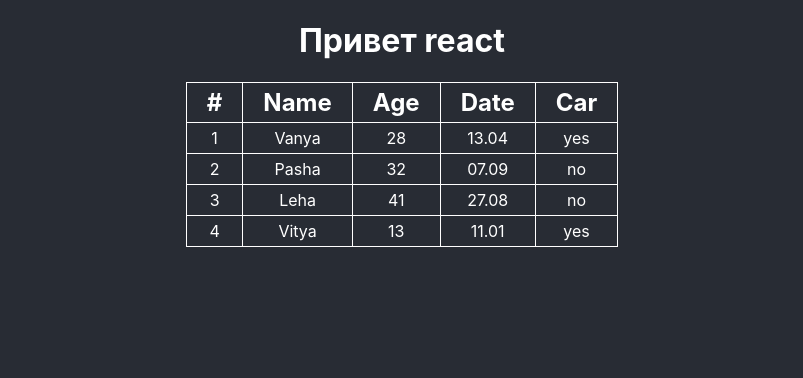
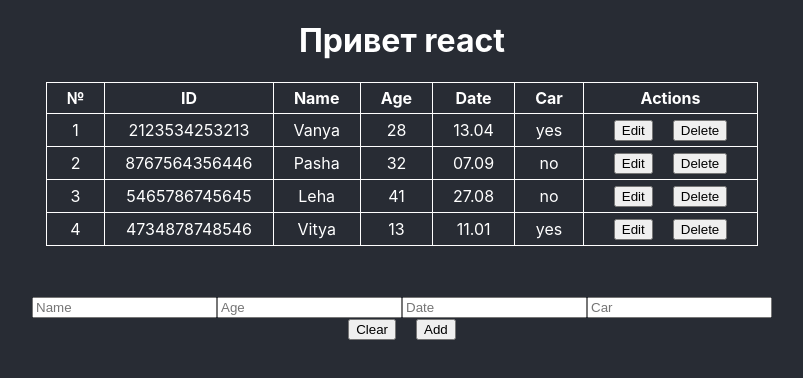
Before and after one commit to vasilievanton/react_project, a React (Create React App) app: page / in a window 1280 px wide. Shown: the top 378 px of the page, without its empty margins (238-1041 px from the left). Built offline with nearby package versions, Linux system fonts and the light colour scheme.

Commit message:
now you can add note

```diff
--- a/package.json
+++ b/package.json
@@ -6,6 +6,7 @@
     "@testing-library/jest-dom": "^5.16.4",
     "@testing-library/react": "^13.1.1",
     "@testing-library/user-event": "^13.5.0",
+    "lodash": "^4.17.21",
     "react": "^18.0.0",
     "react-dom": "^18.0.0",
     "react-scripts": "5.0.1",
--- a/src/App.js
+++ b/src/App.js
@@ -3,19 +3,20 @@ import './App.css';
 import AppHeader from './components/AppHeader';
 import Table from './components/Table';
 
+const appHeader = 'Привет react';
+
+const data = [
+    { id: 2123534253213, name: 'Vanya', age: '28', date: '13.04', car: 'yes' },
+    { id: 8767564356446, name: 'Pasha', age: '32', date: '07.09', car: 'no' },
+    { id: 5465786745645, name: 'Leha', age: '41', date: '27.08', car: 'no' },
+    { id: 4734878748546, name: 'Vitya', age: '13', date: '11.01', car: 'yes' },
+];
+
 function App() {
-    const appHeader = 'Привет react';
-    const fakeJson = [
-        { name: 'Vanya', age: '28', date: '13.04', car: 'yes' },
-        { name: 'Pasha', age: '32', date: '07.09', car: 'no' },
-        { name: 'Leha', age: '41', date: '27.08', car: 'no' },
-        { name: 'Vitya', age: '13', date: '11.01', car: 'yes' },
-    ];
-
     return (
         <div className="App">
             <AppHeader value={appHeader} />
-            <Table value={fakeJson} />
+            <Table value={data} />
         </div>
     );
 }
--- a/src/components/Table.jsx
+++ b/src/components/Table.jsx
@@ -1,30 +1,75 @@
-import React from 'react';
+import React, { useState } from 'react';
 import classes from './Table.module.css';
 
+const initialValue = {
+    id: '',
+    name: '',
+    age: '',
+    date: '',
+    car: '',
+};
+
 const Table = (props) => {
+    const [data, setData] = useState(props.value);
+
+    const [userData, setUserData] = useState(initialValue);
+    const [users, setUsers] = useState([data]);
+
+    const handleSubmitUser = (e) => {
+        e.preventDefault();
+        setUsers((prevState) => [...prevState, userData]);
+        setData((prevState) => [...prevState, userData]);
+        setUserData(initialValue);
+    };
+    console.log(users);
     return (
-        <table>
+        <div>
+            <table className="table">
                 <thead>
                     <tr>
-                    <td>#</td>
+                        <td>№</td>
+                        <td>ID</td>
                         <td>Name</td>
                         <td>Age</td>
                         <td>Date</td>
                         <td>Car</td>
+                        <td>Actions</td>
+                        {/* {keysHeader.map((key) => (
+                        <td>{key}</td>
+                    ))} */}
                     </tr>
                 </thead>
                 <tbody>
-                {props.value.map((person, index) => (
-                    <tr>
+                    {data.map((person, index) => (
+                        <tr key={person.id}>
                             <td>{index + 1}</td>
+                            <td>{person.id}</td>
                             <td>{person.name}</td>
                             <td>{person.age}</td>
                             <td>{person.date}</td>
                             <td>{person.car}</td>
+                            <td>
+                                <div>
+                                    <button>Edit</button>
+                                    <button>Delete</button>
+                                </div>
+                            </td>
                         </tr>
                     ))}
                 </tbody>
             </table>
+            <form onSubmit={handleSubmitUser}>
+                <input placeholder="Name" onChange={(e) => setUserData((prevState) => ({ ...prevState, name: e.target.value, id: Date.now() }))} value={userData.name} />
+                <input placeholder="Age" onChange={(e) => setUserData((prevState) => ({ ...prevState, age: e.target.value, id: Date.now() }))} value={userData.age} />
+                <input placeholder="Date" onChange={(e) => setUserData((prevState) => ({ ...prevState, date: e.target.value, id: Date.now() }))} value={userData.date} />
+                <input placeholder="Car" onChange={(e) => setUserData((prevState) => ({ ...prevState, car: e.target.value, id: Date.now() }))} value={userData.car} />
+                <div>
+                    <button type="reset">Clear</button>
+                    <button type="submit">Add</button>
+                </div>
+                {/* <input onChange={(event) => setPerson(event.target.value)} type="text" value={person} /> */}
+            </form>
+        </div>
     );
 };
 
--- a/src/components/Table.module.css
+++ b/src/components/Table.module.css
@@ -1,14 +1,17 @@
 table {
-    margin: 0 auto;
+    margin: 0 auto 50px;
     border-collapse: collapse;
 }
 
 thead {
     font-weight: 700;
-    font-size: 150%;
 }
 
 td {
     padding: 5px 20px;
     border: 1px solid white;
 }
+
+button {
+    margin: 0 10px;
+}
```
Also changed, not shown: 1 other file (tests, documents, lock files or other folders). Lines whose indentation alone changed are shown as unchanged.
